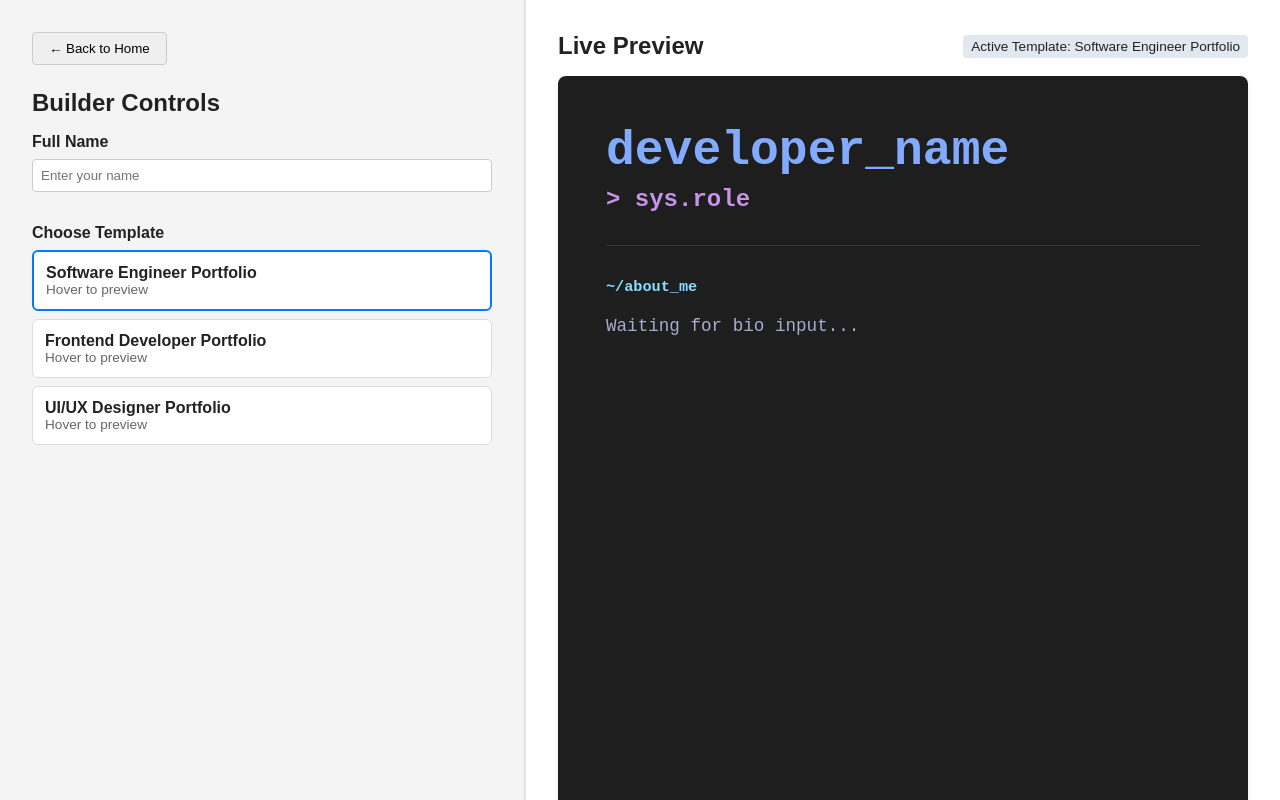
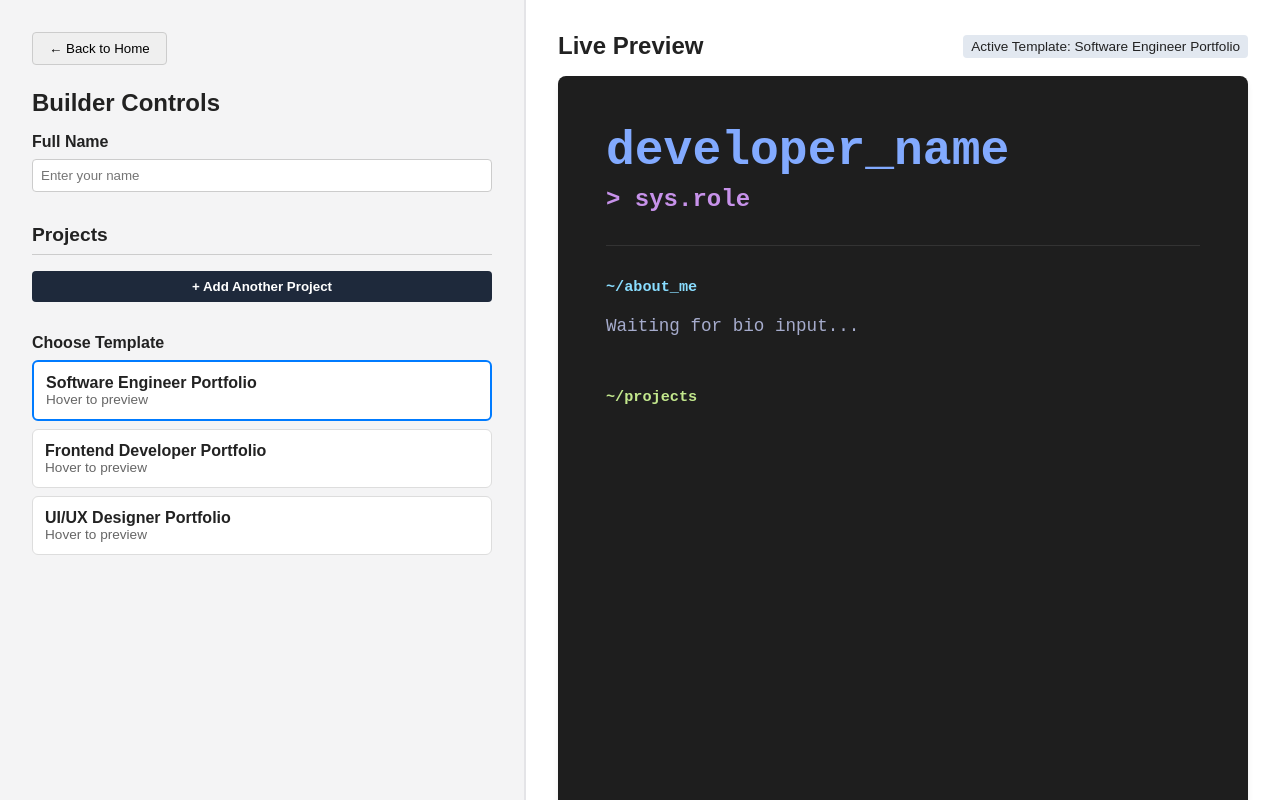
Before and after one commit to Akashv-deve/Student-Portfolio-Builder, a React (Vite) app: page / in a window 1280 px wide. Both pictures are taken after a click on the button "Get Started". Built offline with nearby package versions, Linux system fonts and the light colour scheme.

Commit message:
feat(builder): implement dynamic project array state and real-time template rendering

```diff
--- a/src/App.jsx
+++ b/src/App.jsx
@@ -72,6 +72,53 @@ function App() {
               })}
               style={{ width: '100%', padding: '0.5rem', borderRadius: '4px', border: '1px solid #ccc' }}
             />
+          </div>
+
+          {/* Projects Section */}
+          <div style={{ marginBottom: '2rem' }}>
+            <h3 style={{ fontSize: '1.2rem', fontWeight: 'bold', borderBottom: '1px solid #ccc', paddingBottom: '0.5rem', marginBottom: '1rem' }}>Projects</h3>
+
+            {portfolioData.projects && portfolioData.projects.map((project, index) => (
+              <div key={project.id} style={{ marginBottom: '1rem', padding: '1rem', backgroundColor: '#fff', borderRadius: '6px', border: '1px solid #ddd' }}>
+                <label style={{ display: 'block', marginBottom: '0.5rem', fontSize: '0.9rem', fontWeight: '600' }}>Project Title</label>
+                <input
+                  type="text"
+                  value={project.title}
+                  onChange={(e) => {
+                    const updatedProjects = [...portfolioData.projects];
+                    updatedProjects[index].title = e.target.value;
+                    setPortfolioData({ ...portfolioData, projects: updatedProjects });
+                  }}
+                  style={{ width: '100%', padding: '0.5rem', borderRadius: '4px', border: '1px solid #ccc', marginBottom: '0.5rem' }}
+                />
+
+                <label style={{ display: 'block', marginBottom: '0.5rem', fontSize: '0.9rem', fontWeight: '600' }}>Description</label>
+                <textarea
+                  value={project.description}
+                  onChange={(e) => {
+                    const updatedProjects = [...portfolioData.projects];
+                    updatedProjects[index].description = e.target.value;
+                    setPortfolioData({ ...portfolioData, projects: updatedProjects });
+                  }}
+                  style={{ width: '100%', padding: '0.5rem', borderRadius: '4px', border: '1px solid #ccc', minHeight: '60px', resize: 'vertical' }}
+                />
+              </div>
+            ))}
+
+            <button
+              onClick={() => {
+                setPortfolioData({
+                  ...portfolioData,
+                  projects: [
+                    ...(portfolioData.projects || []),
+                    { id: Date.now(), title: "New Project", description: "", techStack: [] }
+                  ]
+                })
+              }}
+              style={{ padding: '0.5rem 1rem', backgroundColor: '#1e293b', color: '#fff', border: 'none', borderRadius: '4px', cursor: 'pointer', width: '100%', fontWeight: 'bold' }}
+            >
+              + Add Another Project
+            </button>
           </div>
 
           {/* Template Selection Section with Hover Preview Trigger */}
--- a/src/templates/SoftwareEngineer.jsx
+++ b/src/templates/SoftwareEngineer.jsx
@@ -27,6 +27,17 @@ const SoftwareEngineer = ({ data }) => {
           {data.personal.bio || "Waiting for bio input..."}
         </p>
       </div>
+      <div style={{ marginTop: '3rem' }}>
+        <h3 style={{ color: '#c3e88d', marginBottom: '1rem' }}>~/projects</h3>
+        <div style={{ display: 'flex', flexDirection: 'column', gap: '1.5rem' }}>
+          {data.projects && data.projects.map((project) => (
+            <div key={project.id} style={{ borderLeft: '2px solid #82aaff', paddingLeft: '1rem' }}>
+              <h4 style={{ color: '#ffcb6b', fontSize: '1.2rem', margin: '0 0 0.5rem 0' }}>{project.title}</h4>
+              <p style={{ margin: 0, color: '#a6accd', lineHeight: '1.5' }}>{project.description}</p>
+            </div>
+          ))}
+        </div>
+      </div>
     </div>
   );
 };
```
